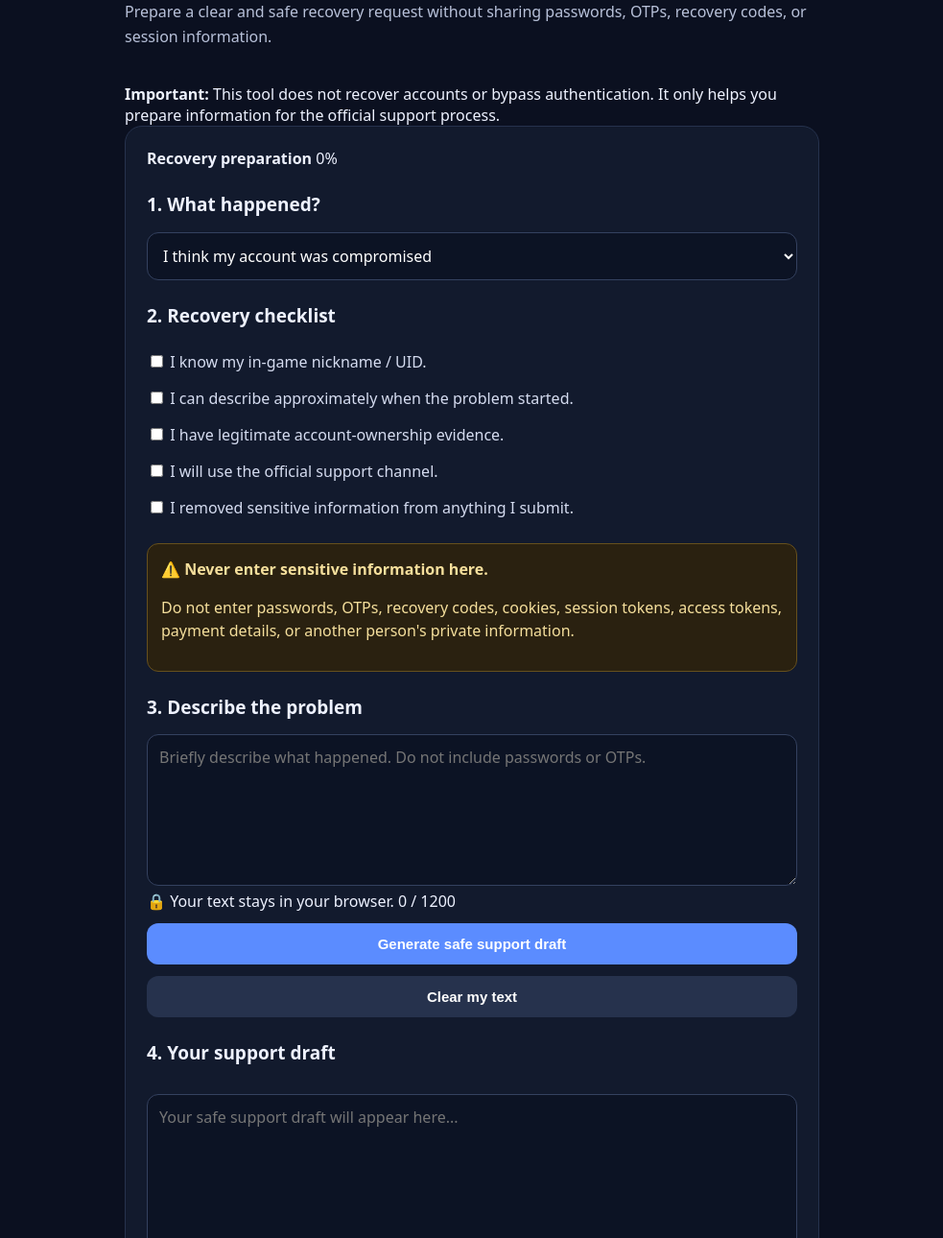
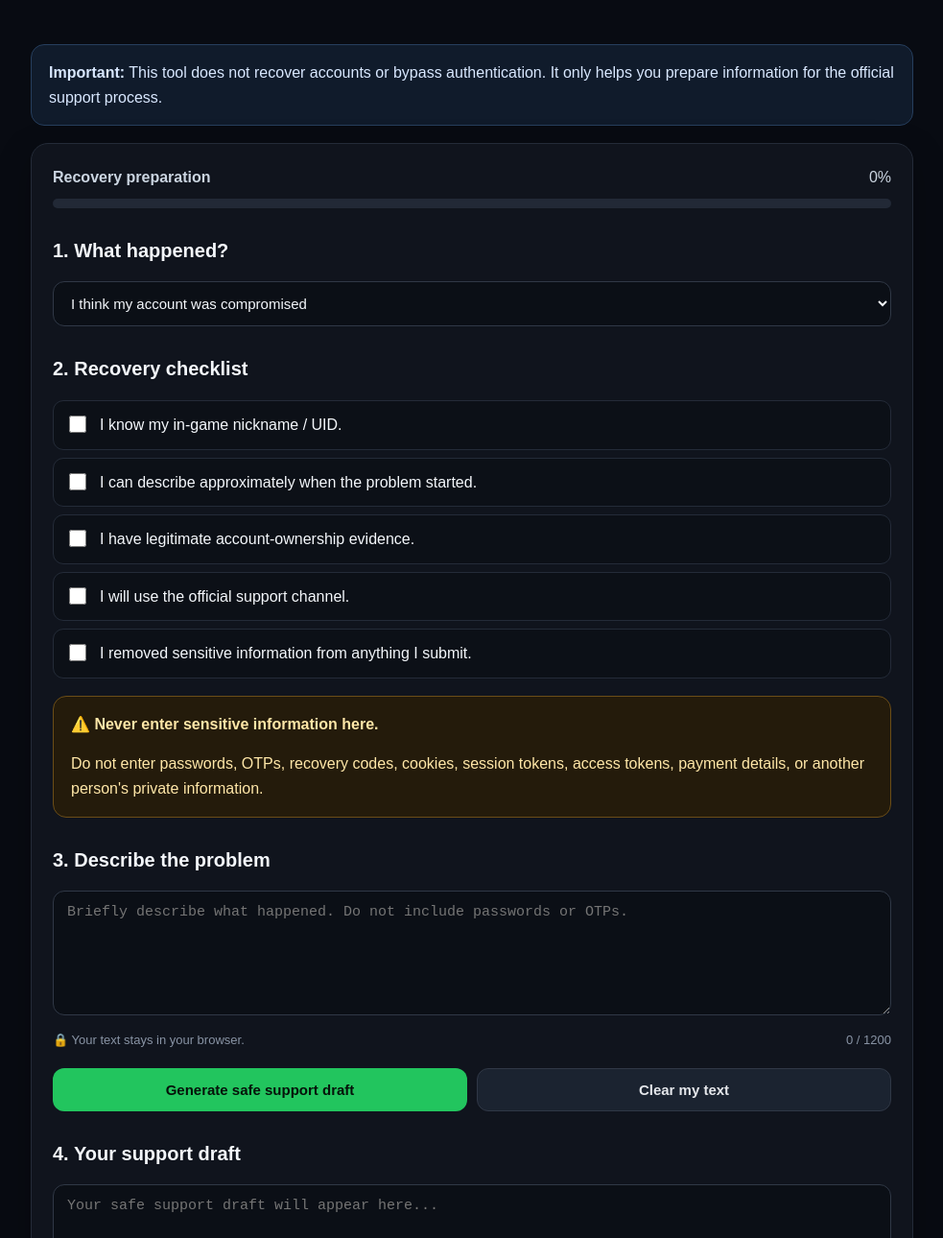
Before and after one commit to unguturimanikanta/ff-account-recovery-helper, a plain HTML site: page index.html in a window 1280 px wide. Shown: the part 242-1532 px from the top of the page at 96% size, without its empty margins (148-1131 px from the left). Drawn offline with Linux system fonts and the light colour scheme.

Commit message:
Update style.css

```diff
--- a/style.css
+++ b/style.css
@@ -1,38 +1,259 @@
-* { box-sizing: border-box; }
+* {
+  box-sizing: border-box;
+}
+
+html {
+  scroll-behavior: smooth;
+}
+
 body {
   margin: 0;
-  font-family: system-ui, -apple-system, Segoe UI, sans-serif;
-  background: #0b1020;
-  color: #eef2ff;
+  font-family: Arial, Helvetica, sans-serif;
+  background: #080b12;
+  color: #f4f7fb;
+  line-height: 1.6;
 }
-.container { max-width: 760px; margin: auto; padding: 28px 18px 40px; }
-.hero { padding: 20px 0; }
+
+.container {
+  width: min(920px, 92%);
+  margin: auto;
+  padding: 28px 0 50px;
+}
+
+.hero {
+  text-align: center;
+  padding: 35px 10px 25px;
+}
+
 .badge {
-  display: inline-block; padding: 7px 11px; border-radius: 999px;
-  background: #17213d; color: #a9c7ff; font-size: 13px;
+  display: inline-block;
+  padding: 7px 13px;
+  border: 1px solid #2d9d61;
+  border-radius: 999px;
+  color: #6ee7a0;
+  background: #0d2118;
+  font-size: 14px;
+  font-weight: 600;
 }
-h1 { font-size: clamp(30px, 7vw, 48px); margin: 16px 0 8px; }
-.hero p { color: #b8c1d9; line-height: 1.6; }
-.card {
-  background: #121a2d; border: 1px solid #26324d;
-  border-radius: 18px; padding: 22px;
+
+h1 {
+  font-size: clamp(30px, 7vw, 52px);
+  line-height: 1.1;
+  margin: 18px 0 14px;
 }
-h2 { font-size: 19px; margin-top: 24px; }
-select, textarea {
-  width: 100%; border: 1px solid #34415f; border-radius: 12px;
-  background: #0c1324; color: #fff; padding: 12px; font: inherit;
+
+h2 {
+  font-size: 20px;
+  margin-top: 28px;
 }
-label { display: block; padding: 8px 0; color: #d5dcf0; }
+
+.hero p {
+  max-width: 680px;
+  margin: auto;
+  color: #aeb8c7;
+  font-size: 17px;
+}
+
+.notice,
+.warning,
+.next-step {
+  border-radius: 14px;
+  padding: 16px 18px;
+  margin: 18px 0;
+}
+
+.notice {
+  background: #101b2b;
+  border: 1px solid #263e5d;
+  color: #d9e8ff;
+}
+
 .warning {
-  margin: 18px 0; padding: 14px; border-radius: 12px;
-  background: #2a2110; border: 1px solid #66501d; color: #f5df9c;
-  line-height: 1.5;
+  background: #241b0b;
+  border: 1px solid #6b4d17;
+  color: #ffe7a8;
 }
+
+.warning p {
+  margin-bottom: 0;
+}
+
+.card,
+.next-step {
+  background: #10141d;
+  border: 1px solid #242b38;
+  border-radius: 18px;
+  padding: 22px;
+  box-shadow: 0 12px 35px rgba(0, 0, 0, 0.25);
+}
+
+.progress-section {
+  margin-bottom: 28px;
+}
+
+.progress-header {
+  display: flex;
+  justify-content: space-between;
+  margin-bottom: 9px;
+  color: #cbd5e1;
+}
+
+.progress-track {
+  height: 10px;
+  background: #222936;
+  border-radius: 999px;
+  overflow: hidden;
+}
+
+.progress-bar {
+  width: 0%;
+  height: 100%;
+  background: #36d477;
+  border-radius: 999px;
+  transition: width 0.3s ease;
+}
+
+select,
+textarea {
+  width: 100%;
+  border: 1px solid #303846;
+  background: #0b0f16;
+  color: #f4f7fb;
+  border-radius: 12px;
+  padding: 13px 14px;
+  font-size: 15px;
+  outline: none;
+}
+
+select:focus,
+textarea:focus {
+  border-color: #4ade80;
+  box-shadow: 0 0 0 3px rgba(74, 222, 128, 0.12);
+}
+
+textarea {
+  resize: vertical;
+  min-height: 120px;
+}
+
+.check {
+  display: flex;
+  align-items: flex-start;
+  gap: 11px;
+  padding: 12px;
+  margin: 8px 0;
+  border: 1px solid #242b38;
+  border-radius: 11px;
+  background: #0c1017;
+  cursor: pointer;
+}
+
+.check input {
+  width: 18px;
+  height: 18px;
+  margin-top: 3px;
+  accent-color: #4ade80;
+}
+
+.text-info {
+  display: flex;
+  justify-content: space-between;
+  gap: 10px;
+  margin-top: 8px;
+  color: #8994a5;
+  font-size: 13px;
+}
+
+.buttons {
+  display: grid;
+  grid-template-columns: 1fr 1fr;
+  gap: 10px;
+  margin-top: 18px;
+}
+
 button {
-  margin-top: 12px; width: 100%; padding: 13px; border: 0;
-  border-radius: 12px; background: #5b8cff; color: white;
-  font-weight: 700; font-size: 15px; cursor: pointer;
+  width: 100%;
+  border: 0;
+  border-radius: 12px;
+  padding: 13px 16px;
+  background: #22c55e;
+  color: #06120a;
+  font-size: 15px;
+  font-weight: 700;
+  cursor: pointer;
 }
-button.secondary { background: #26324d; }
-#output { margin-top: 14px; }
-footer { color: #8994ad; text-align: center; font-size: 13px; margin-top: 22px; }
+
+button:hover {
+  filter: brightness(1.08);
+}
+
+button:active {
+  transform: translateY(1px);
+}
+
+button.secondary {
+  background: #1b2330;
+  color: #e5e7eb;
+  border: 1px solid #303846;
+  margin-top: 10px;
+}
+
+.buttons .secondary {
+  margin-top: 0;
+}
+
+.next-step {
+  margin-top: 20px;
+}
+
+.next-step h2 {
+  margin-top: 0;
+}
+
+.next-step p {
+  color: #aeb8c7;
+  margin-bottom: 0;
+}
+
+footer {
+  text-align: center;
+  color: #707b8d;
+  font-size: 13px;
+  padding: 25px 10px 0;
+}
+
+footer p {
+  margin: 7px 0;
+}
+
+@media (max-width: 600px) {
+  .container {
+    width: 94%;
+    padding-top: 15px;
+  }
+
+  .hero {
+    padding-top: 25px;
+  }
+
+  h1 {
+    font-size: 32px;
+  }
+
+  .hero p {
+    font-size: 15px;
+  }
+
+  .card,
+  .next-step {
+    padding: 17px;
+  }
+
+  .buttons {
+    grid-template-columns: 1fr;
+  }
+
+  .buttons .secondary {
+    margin-top: 0;
+  }
+}
```
